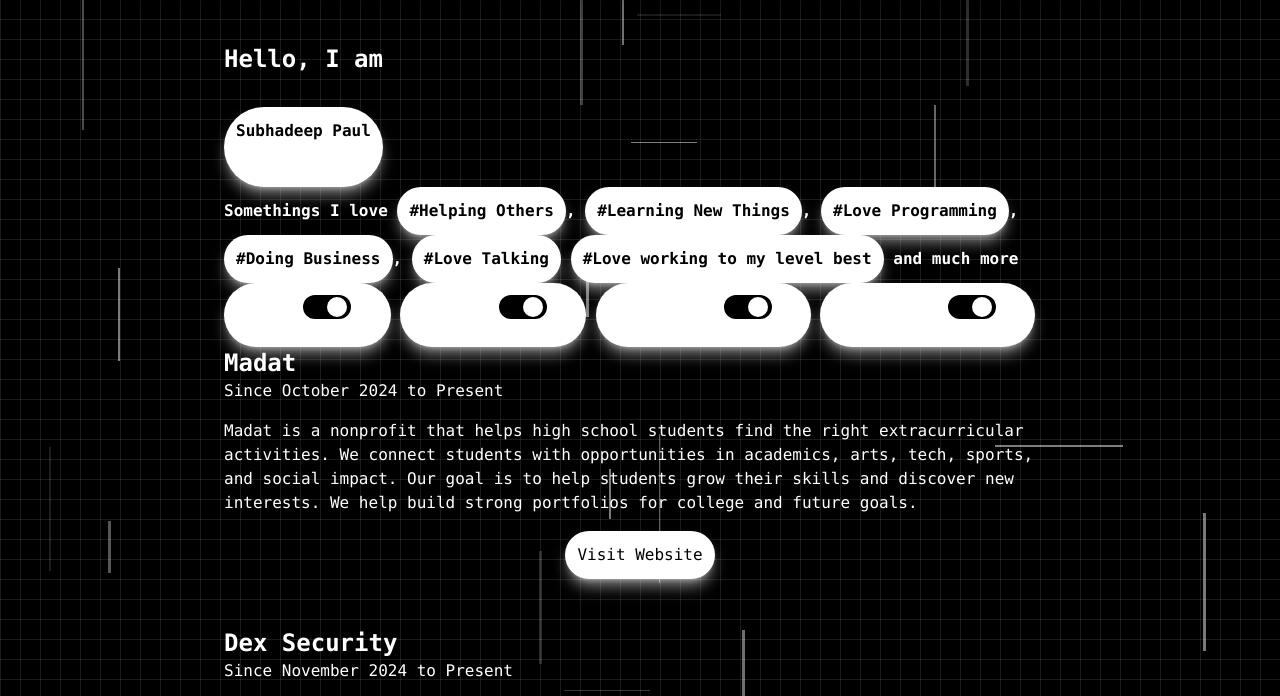
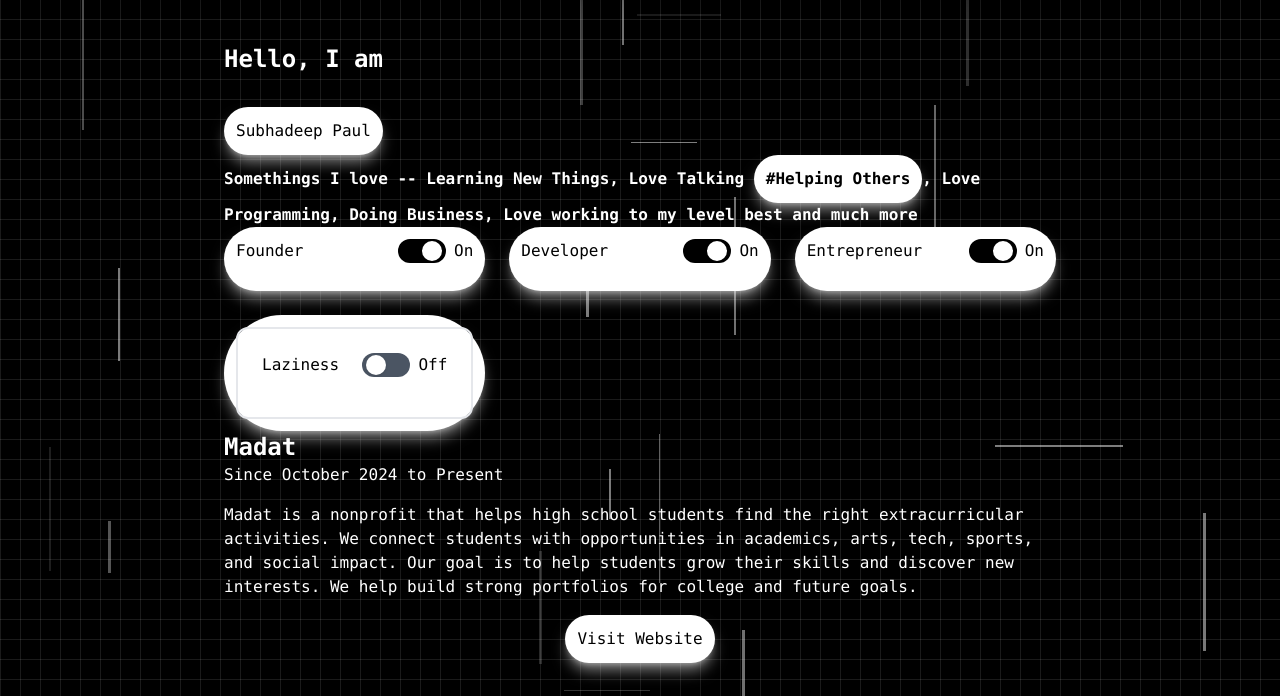
Before and after one commit to Subhadeep-Paul5/Rough-work-, a plain HTML site: page index.html in a window 1280 px wide. Shown: the part 101-797 px from the top of the page. Drawn offline with nearby package versions, Linux system fonts and the light colour scheme.

Commit message:
Update index.html

```diff
--- a/index.html
+++ b/index.html
@@ -75,36 +75,23 @@
         <main class="max-w-4xl mx-auto px-4 sm:px-6 lg:px-8 py-12 mt-24">
 
             <h1 class="text-2xl font-bold mb-8">Hello, I am </h1><button class="rounded-full bg-white text-black p-3 shadow-lg shadow-white/50 active:shadow-xl active:shadow-white/50 transition duration-300">
-  <h1 class="text-1xl font-bold mb-8">Subhadeep Paul</h1>
+  <p>Subhadeep Paul</p>
             </button>
 
 
-            <h1 class="text-1xl font-bold">Somethings I love <button class="rounded-full bg-white text-black p-3 shadow-lg shadow-white/50 active:shadow-xl active:shadow-white/50 transition duration-300">
+            <h1 class="text-1xl font-bold">Somethings I love -- Learning New Things, Love Talking <button class="rounded-full bg-white text-black p-3 shadow-lg shadow-white/50 active:shadow-xl active:shadow-white/50 transition duration-300">
   #Helping Others
-                </button>,
-                <button class="rounded-full bg-white text-black p-3 shadow-lg shadow-white/50 active:shadow-xl active:shadow-white/50 transition duration-300">
-  #Learning New Things
-                </button>,
-                <button class="rounded-full bg-white text-black p-3 shadow-lg shadow-white/50 active:shadow-xl active:shadow-white/50 transition duration-300">
-  #Love Programming
-                </button>,
-                <button class="rounded-full bg-white text-black p-3 shadow-lg shadow-white/50 active:shadow-xl active:shadow-white/50 transition duration-300">
-  #Doing Business
-                </button>,
-                <button class="rounded-full bg-white text-black p-3 shadow-lg shadow-white/50 active:shadow-xl active:shadow-white/50 transition duration-300">
-  #Love Talking
-                </button>
-                <button class="rounded-full bg-white text-black p-3 shadow-lg shadow-white/50 active:shadow-xl active:shadow-white/50 transition duration-300">
-  #Love working to my level best
-                </button>
-                and much more</h1>
+            </button>, Love Programming, Doing Business, Love working to my level best
 
+ and much more</h1>
+
+<div class="grid grid-cols-1 md:grid-cols-2 lg:grid-cols-3 gap-6">
 
 
             <button class="rounded-full bg-white text-black p-3 shadow-lg shadow-white/50 active:shadow-xl active:shadow-white/50 transition duration-300">
   <div class="flex items-center justify-between mb-4">
 
-                    <span class="font-medium text-white">Founder</span>
+                    <span class="font-medium text-black">Founder</span>
 
                     <div class="flex items-center space-x-2">
 
@@ -114,7 +101,7 @@
 
                         </div>
 
-                        <span class="font-medium text-white">On</span>
+                        <span class="font-medium text-bkack">On</span>
 
                     </div>
 
@@ -124,7 +111,7 @@
             <button class="rounded-full bg-white text-black p-3 shadow-lg shadow-white/50 active:shadow-xl active:shadow-white/50 transition duration-300">
   <div class="flex items-center justify-between mb-4">
 
-                    <span class="font-medium text-white">Developer</span>
+                    <span class="font-medium text-black">Developer</span>
 
                     <div class="flex items-center space-x-2">
 
@@ -134,7 +121,7 @@
 
                         </div>
 
-                        <span class="font-medium text-white">On</span>
+                        <span class="font-medium text-black">On</span>
 
                     </div>
 
@@ -144,7 +131,7 @@
             <button class="rounded-full bg-white text-black p-3 shadow-lg shadow-white/50 active:shadow-xl active:shadow-white/50 transition duration-300">
   <div class="flex items-center justify-between mb-4">
 
-                    <span class="font-medium text-white">Entrepreneur</span>
+                    <span class="font-medium text-black">Entrepreneur</span>
 
                     <div class="flex items-center space-x-2">
 
@@ -154,7 +141,7 @@
 
                         </div>
 
-                        <span class="font-medium text-white">On</span>
+                        <span class="font-medium text-black">On</span>
 
                     </div>
 
@@ -162,24 +149,29 @@
             </button>
 
             <button class="rounded-full bg-white text-black p-3 shadow-lg shadow-white/50 active:shadow-xl active:shadow-white/50 transition duration-300">
-  <div class="flex items-center justify-between mb-4">
+  <div class="bg-secondary border-2 border-primary rounded-xl p-6 hover:shadow-lg hover:shadow-primary/50 transition duration-300">
 
-                    <span class="font-medium text-white">Entrepreneur</span>
+                <div class="flex items-center justify-between mb-4">
+
+                    <span class="font-medium text-black">Laziness</span>
 
                     <div class="flex items-center space-x-2">
 
-                        <div class="relative w-12 h-6 bg-black rounded-full cursor-pointer transition-colors duration-300 ease-in-out">
+                        <div class="relative w-12 h-6 bg-gray-600 rounded-full cursor-pointer transition-colors duration-300 ease-in-out">
 
-                            <div class="absolute left-6 top-0.5 bg-white w-5 h-5 rounded-full shadow"></div>
+                            <div class="absolute left-1 top-0.5 bg-white w-5 h-5 rounded-full shadow"></div>
 
                         </div>
 
-                        <span class="font-medium text-white">On</span>
+                        <span class="font-medium text-black">Off</span>
 
                     </div>
 
+                </div>
+
   </div>
             </button>
+</div>
 
             <article class="mb-12">
                 <h2 class="text-2xl font-bold">Madat</h2>
```
